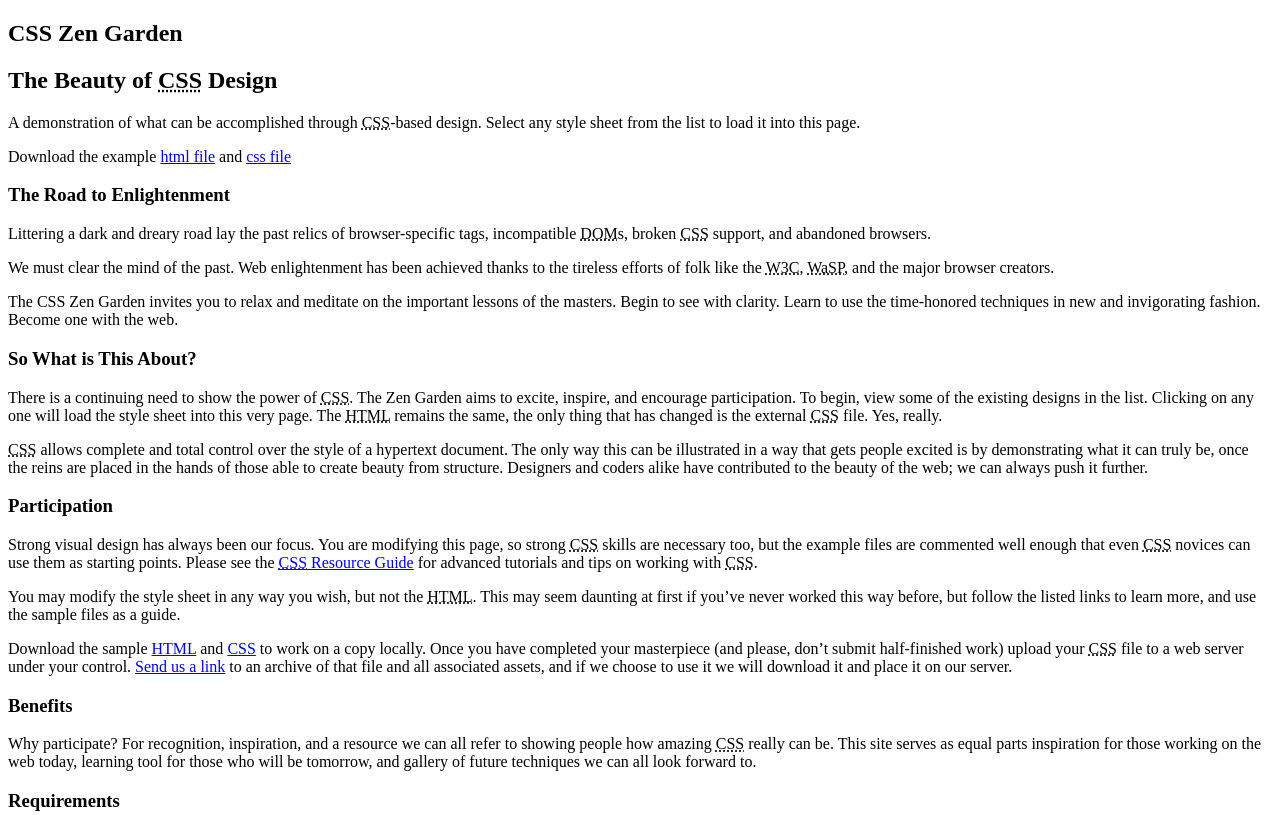
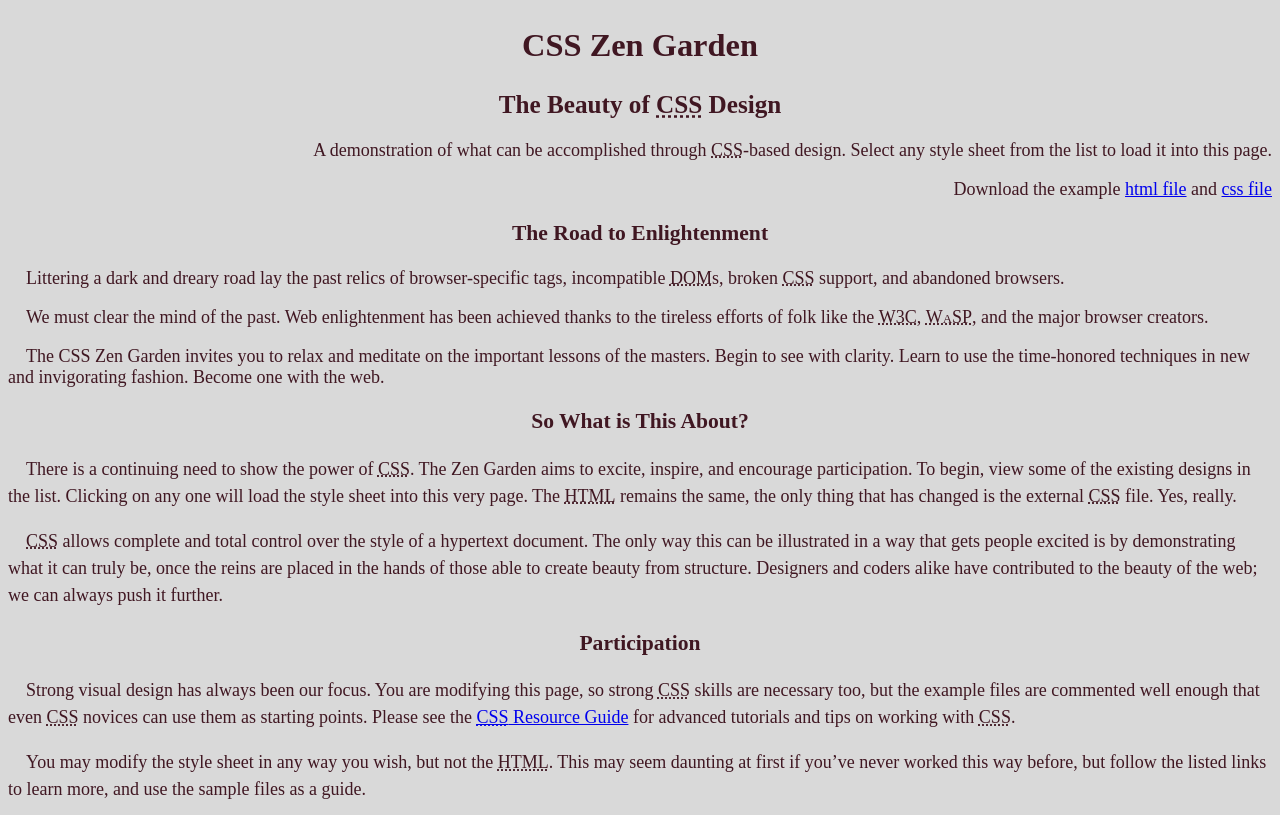
Before and after one commit to Kanishigo/desenvolve-introducao-web, a plain HTML site: page ex008-css-zen-garden/index.html in a window 1280 px wide. Shown: the top 815 px of the page. Drawn offline with Linux system fonts and the light colour scheme.

Commit message:
Add files via upload

```diff
--- a/ex008-css-zen-garden/style.css
+++ b/ex008-css-zen-garden/style.css
@@ -1,20 +1,45 @@
-/* Color Theme Swatches in Hex */
-.Arquitetura-1-hex { color: #A69151; }
-.Arquitetura-2-hex { color: #736C5F; }
-.Arquitetura-3-hex { color: #401E12; }
-.Arquitetura-4-hex { color: #733B27; }
-.Arquitetura-5-hex { color: #260801; }
+/*
+background: #D9D9D9
+texto: #401722
+destaque: #010E26
+*/
 
-/* Color Theme Swatches in RGBA */
-.Arquitetura-1-rgba { color: rgba(165, 144, 81, 1); }
-.Arquitetura-2-rgba { color: rgba(114, 107, 95, 1); }
-.Arquitetura-3-rgba { color: rgba(63, 30, 17, 1); }
-.Arquitetura-4-rgba { color: rgba(114, 59, 39, 1); }
-.Arquitetura-5-rgba { color: rgba(38, 7, 0, 1); }
+html{
+    background-color: #D9D9D9;
+    color: #401722;
 
-/* Color Theme Swatches in HSLA */
-.Arquitetura-1-hsla { color: hsla(45, 34, 48, 1); }
-.Arquitetura-2-hsla { color: hsla(39, 9, 41, 1); }
-.Arquitetura-3-hsla { color: hsla(16, 56, 16, 1); }
-.Arquitetura-4-hsla { color: hsla(16, 49, 30, 1); }
-.Arquitetura-5-hsla { color: hsla(11, 96, 7, 1); }
+    font-size: 18px;
+    font-family: 'Times New Roman', Times, serif;
+}
+
+#css-zen-garden p{
+    text-indent: 1em;
+}
+
+#css-zen-garden h1, h2, h3{
+    text-align: center;
+}
+
+#css-zen-garden h1{
+    font-size: 1.8rem;
+}
+
+#css-zen-garden h2{
+    font-size: 1.4rem;
+}
+
+#css-zen-garden h3{
+    font-size: 1.2rem;
+}
+
+.summary{
+    text-align: right;
+}
+
+.main p{
+    line-height: 1.5;
+}
+
+.page-wrapper abbr{
+    font-variant: small-caps;
+}
```
